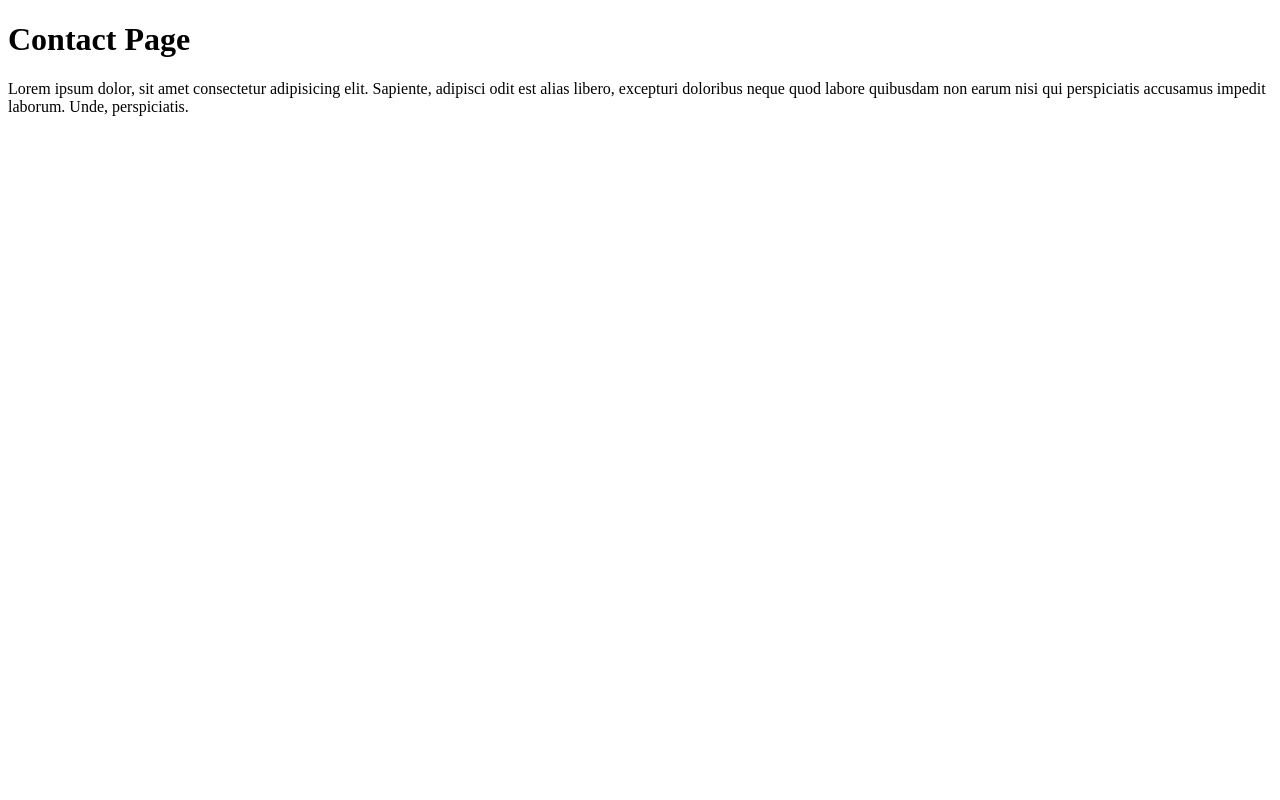
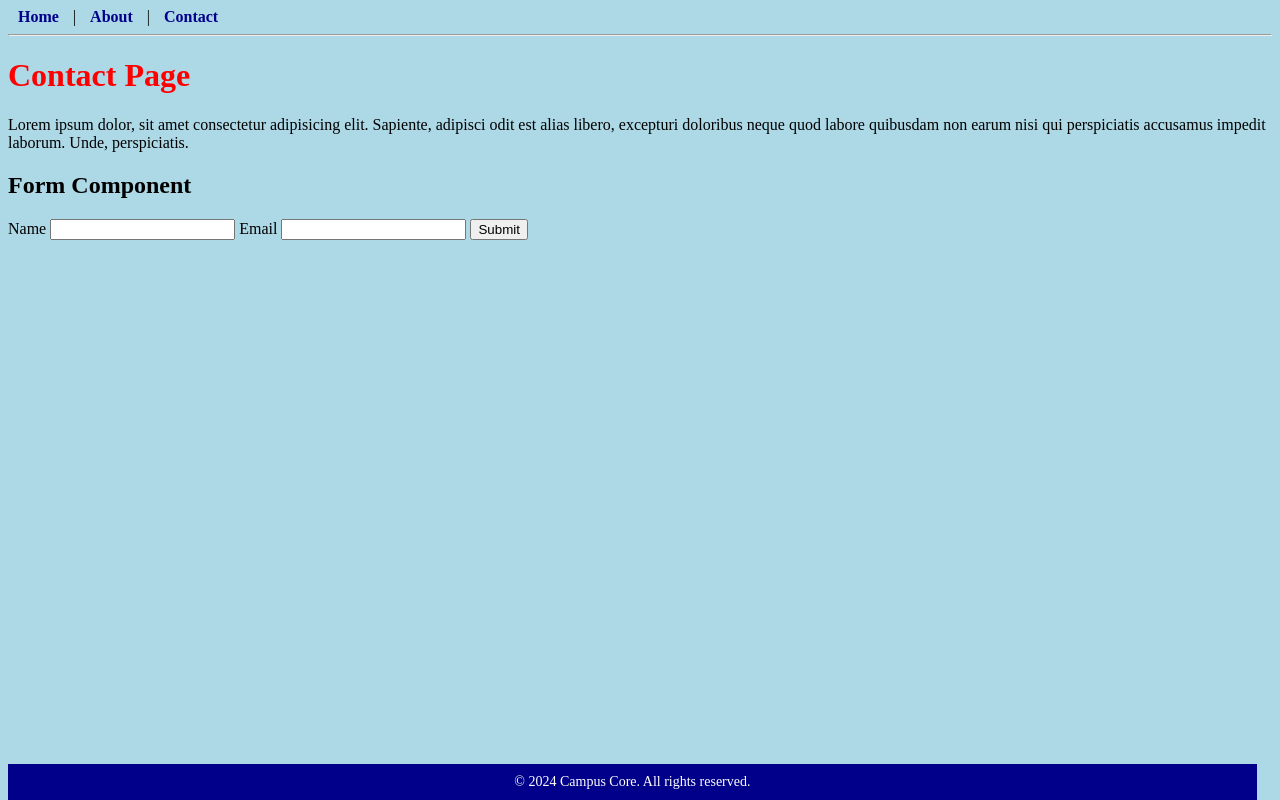
Before and after one commit to helvinmg/campuscore, a Django app: page /contact in a window 1280 px wide. Run offline with Django 5.2, Linux system fonts and the light colour scheme.

Commit message:
added static and partials

```diff
--- a/campus_core/settings.py
+++ b/campus_core/settings.py
@@ -118,6 +118,8 @@ USE_TZ = True
 # https://docs.djangoproject.com/en/5.2/howto/static-files/
 
 STATIC_URL = 'static/'
+#configuring static files for development
+STATICFILES_DIRS=[BASE_DIR/'static']
 
 # Default primary key field type
 # https://docs.djangoproject.com/en/5.2/ref/settings/#default-auto-field
--- /dev/null
+++ b/static/styles/base.css
@@ -0,0 +1,27 @@
+ body
+        {
+            background-color: lightblue
+        }
+        h1
+        {
+            color:red
+        }
+        nav a
+        {
+            margin: 0 10px;
+            text-decoration: none;
+            color: darkblue;
+            font-weight: bold;
+        }
+        footer
+        {
+            position: absolute;
+            bottom: 0;
+            width: 96vw;
+            color: white;
+            background-color: darkblue;
+            margin-top: 20px;
+            text-align: center;
+            font-size: 14px;
+            padding: 10px;
+        }
--- /dev/null
+++ b/templates/base.html
@@ -0,0 +1,26 @@
+{% load static %}
+<!DOCTYPE html>
+<html lang="en">
+<head>
+    <meta charset="UTF-8">
+    <meta name="viewport" content="width=device-width, initial-scale=1.0">
+    <title>Campus Core</title>
+    <link rel="stylesheet" href="{% static '/styles/base.css' %}">
+</head>
+<body>
+    {# Navigation Bar will be common for all templates #}
+    <nav>
+        <a href="/home">Home</a> |
+        <a href="/about">About</a> |
+        <a href="/contact">Contact</a>
+        <hr>
+    </nav>
+    {% block content %}
+    {# placeholder for content from child templates #}
+    {% endblock %}
+    {# Footer will be common for all templates #}
+    <footer>
+        &copy; 2024 Campus Core. All rights reserved.
+    </footer>
+</body>
+</html>
--- a/templates/courses/course_catalog.html
+++ b/templates/courses/course_catalog.html
@@ -19,5 +19,6 @@
         <li>{{item}}</li>
         {% endfor %}
     </ul>
+    {% include 'partials/form.html' %}
 </body>
 </html>
--- a/templates/pagesapp/contact.html
+++ b/templates/pagesapp/contact.html
@@ -1,12 +1,8 @@
-<!DOCTYPE html>
-<html lang="en">
-<head>
-    <meta charset="UTF-8">
-    <meta name="viewport" content="width=device-width, initial-scale=1.0">
-    <title>contact</title>
-</head>
-<body>
+{% extends 'base.html' %}
+{% block content %}
     <h1>Contact Page</h1>
     <p>Lorem ipsum dolor, sit amet consectetur adipisicing elit. Sapiente, adipisci odit est alias libero, excepturi doloribus neque quod labore quibusdam non earum nisi qui perspiciatis accusamus impedit laborum. Unde, perspiciatis.</p>
-</body>
-</html>
+
+    {% include 'partials/form.html' %}
+
+{% endblock %}
--- /dev/null
+++ b/templates/partials/form.html
@@ -0,0 +1,8 @@
+<h2>Form Component</h2>
+<form>
+    <label>Name</label>
+    <input type="text" name="name"/>
+    <label>Email</label>
+    <input type="email" name="email"/>
+    <button type="submit">Submit</button>
+</form>
```
Also changed, not shown: templates/pagesapp/about.html (+3 -10 lines), templates/pagesapp/home.html (+5 -10 lines), static/images/banner.png (added).
